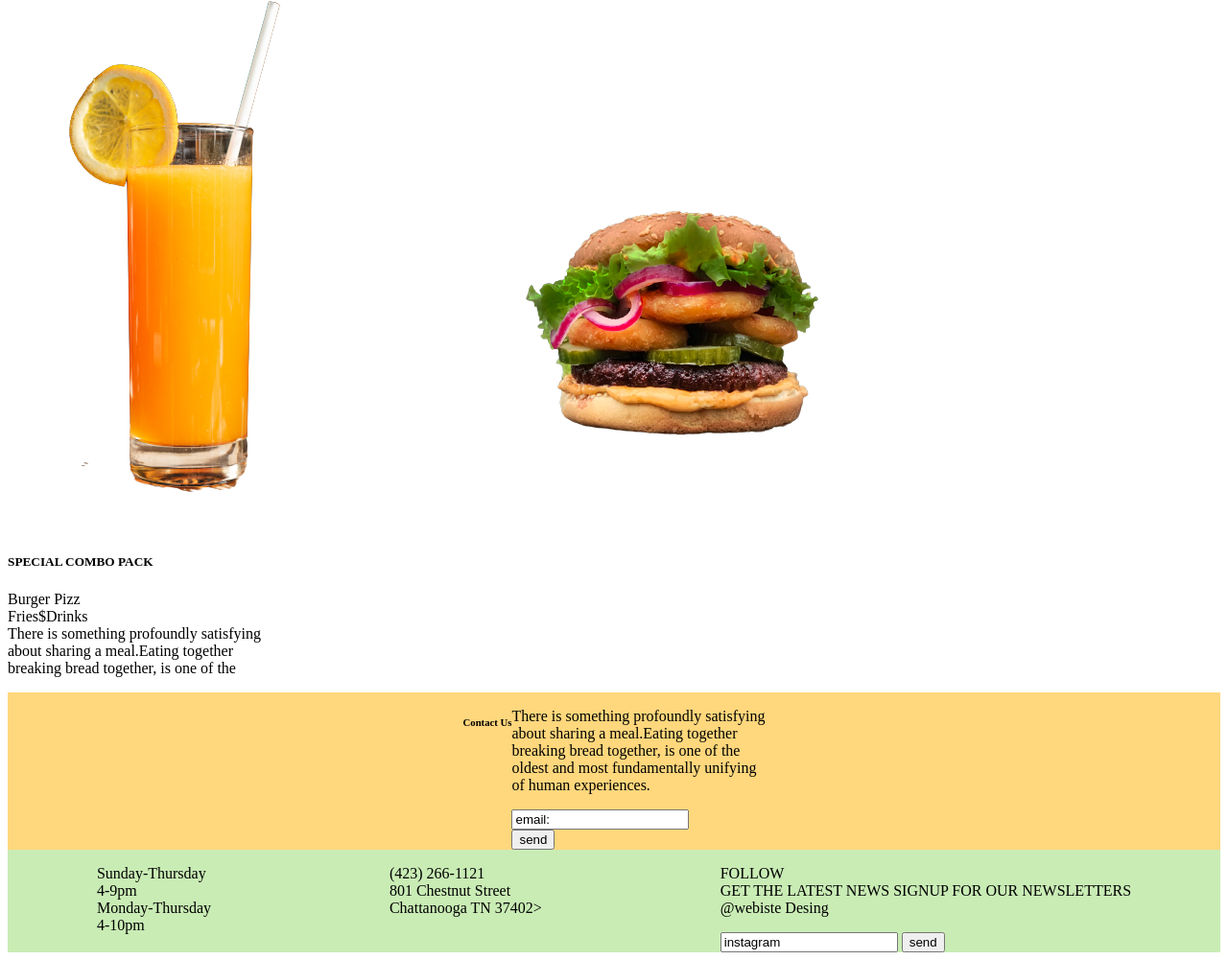
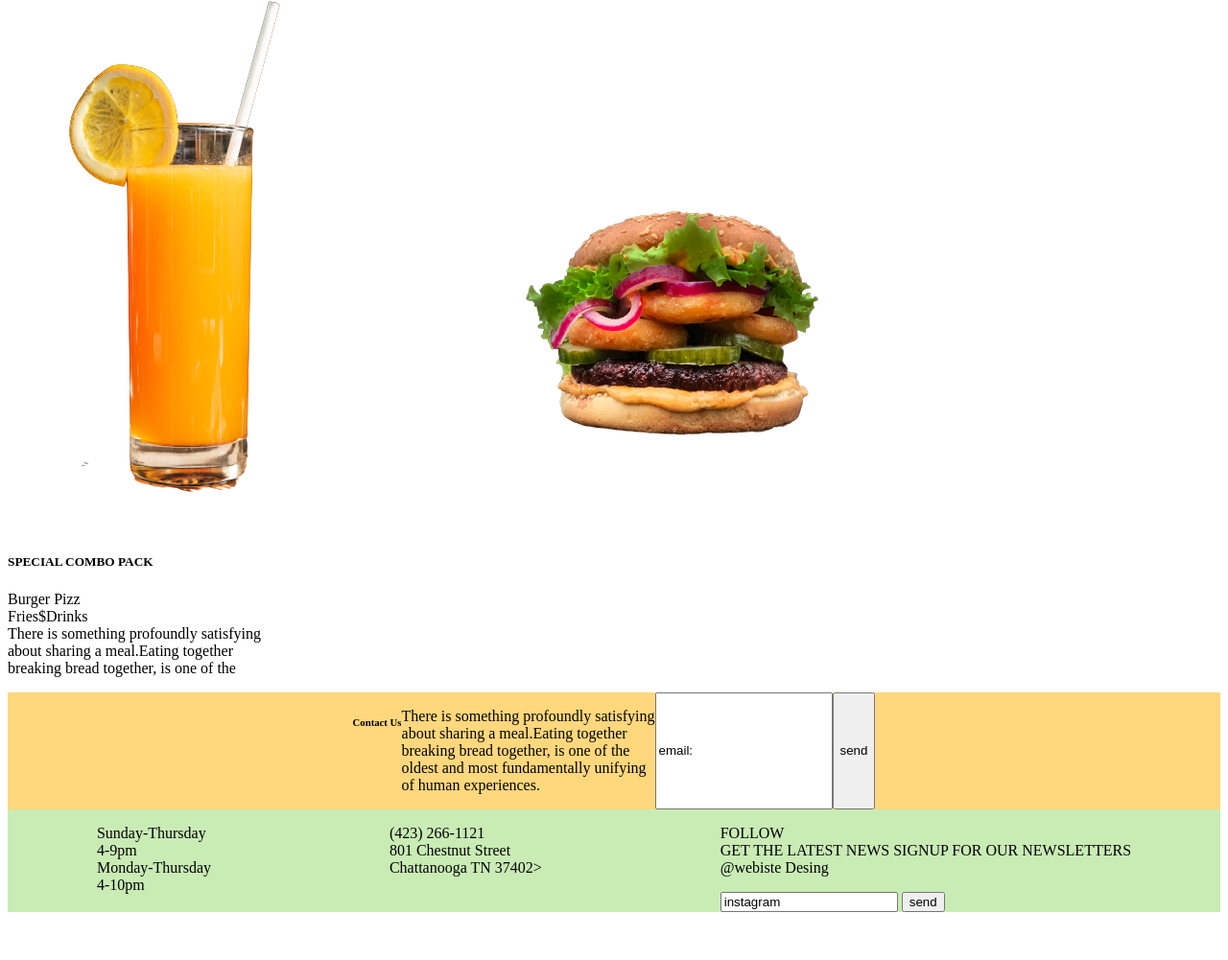
Before and after one commit to monginadiana/StreetFoodWebsite, a plain HTML site: page index.html in a window 1280 px wide. Shown: the part 5009-6010 px from the top of the page at 96% size. After the commit the page ends 5968 px from the top, so only its background shows below. Drawn offline with Linux system fonts and the light colour scheme.

Commit message:
added css styling

```diff
--- a/index.css
+++ b/index.css
@@ -26,7 +26,12 @@
     }
     .Contact{
         background-color: #FFD77C;
-        position: relative;
         display: flex;
+        font-display: black;
         justify-content: center;
     }
+    .header-4{
+        display: inline-flex;
+        font-display:black ;
+        justify-content: center;
+    }
--- a/index.html
+++ b/index.html
@@ -95,7 +95,7 @@
          </div>
          <div class="Contact">
              <h6><span class="get-intouch">Contact</span> <span class="me">Us</span></h6>
-            <div class="header 4">
+            <div class="header-4">
                 <p>There is something profoundly satisfying<br>about sharing a meal.Eating together<br>breaking bread together, is one of the <br> oldest and most fundamentally unifying<br>of human experiences.</p>
                 <input class="email:" type="email:" value="email:" placeholder="email"><br>
                 <input type="submit" value="send" class="send">
```
